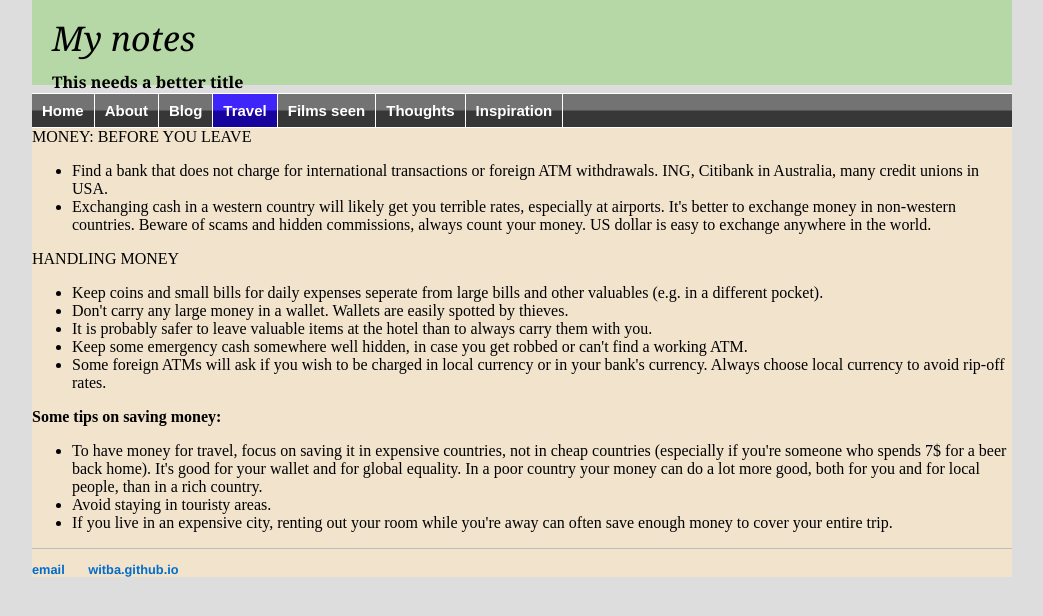
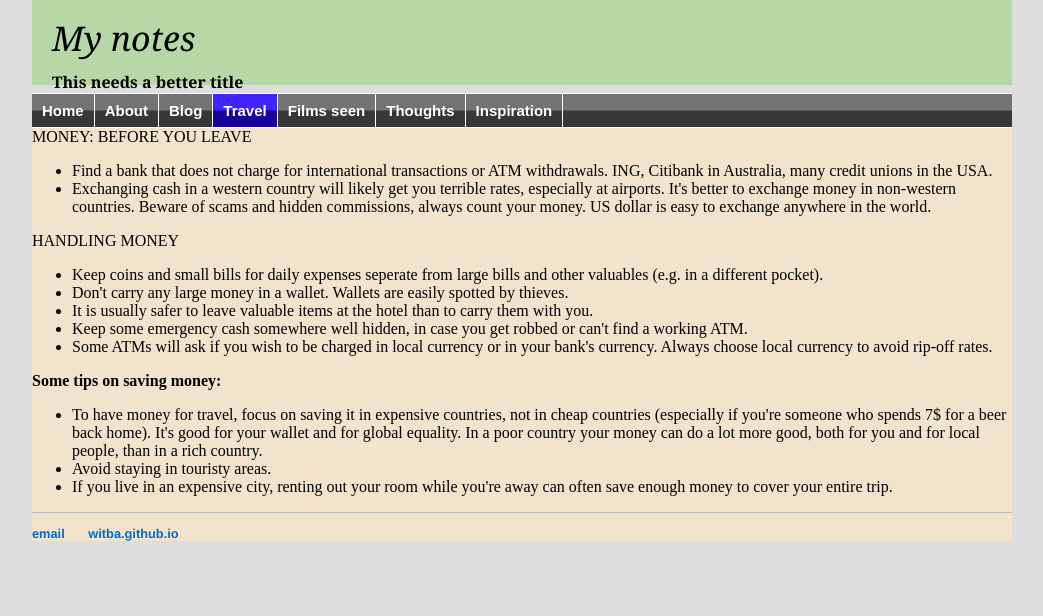
Before and after one commit to witba/witba.github.io, a Jekyll site: the page built from travel/money.html, in a window 1280 px wide. Shown: the top 616 px of the page, without its empty margins (118-1161 px from the left). Built offline with Jekyll 4.4.1, drawn with Linux system fonts in a browser that asks for light colours.

Commit message:
Update money.html

```diff
--- a/travel/money.html
+++ b/travel/money.html
@@ -7,16 +7,16 @@ title: Travel advice
 
 MONEY: BEFORE YOU LEAVE<br>
 <ul>
-<li>Find a bank that does not charge for international transactions or foreign ATM withdrawals. ING, Citibank in Australia, many credit unions in USA.
+<li>Find a bank that does not charge for international transactions or ATM withdrawals. ING, Citibank in Australia, many credit unions in the USA.
 <li>Exchanging cash in a western country will likely get you terrible rates, especially at airports. It's better to exchange money in non-western countries. Beware of scams and hidden commissions, always count your money. US dollar is easy to exchange anywhere in the world.
 </ul>
 HANDLING MONEY<br>
 <ul>
 <li>Keep coins and small bills for daily expenses seperate from large bills and other valuables (e.g. in a different pocket).
 <li>Don't carry any large money in a wallet. Wallets are easily spotted by thieves.
-<li>It is probably safer to leave valuable items at the hotel than to always carry them with you.
+<li>It is usually safer to leave valuable items at the hotel than to carry them with you.
 <li>Keep some emergency cash somewhere well hidden, in case you get robbed or can't find a working ATM.
-<li>Some foreign ATMs will ask if you wish to be charged in local currency or in your bank's currency. Always choose local currency to avoid rip-off rates.
+<li>Some ATMs will ask if you wish to be charged in local currency or in your bank's currency. Always choose local currency to avoid rip-off rates.
 </ul>
 <b>Some tips on saving money:</b><br>
 <ul>
```
